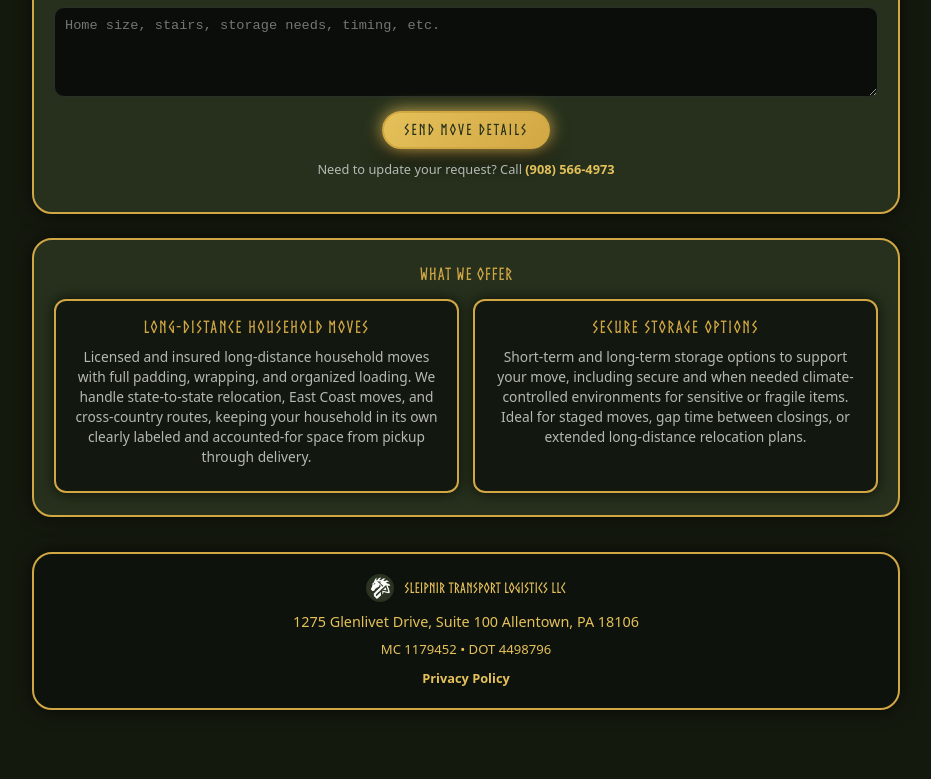
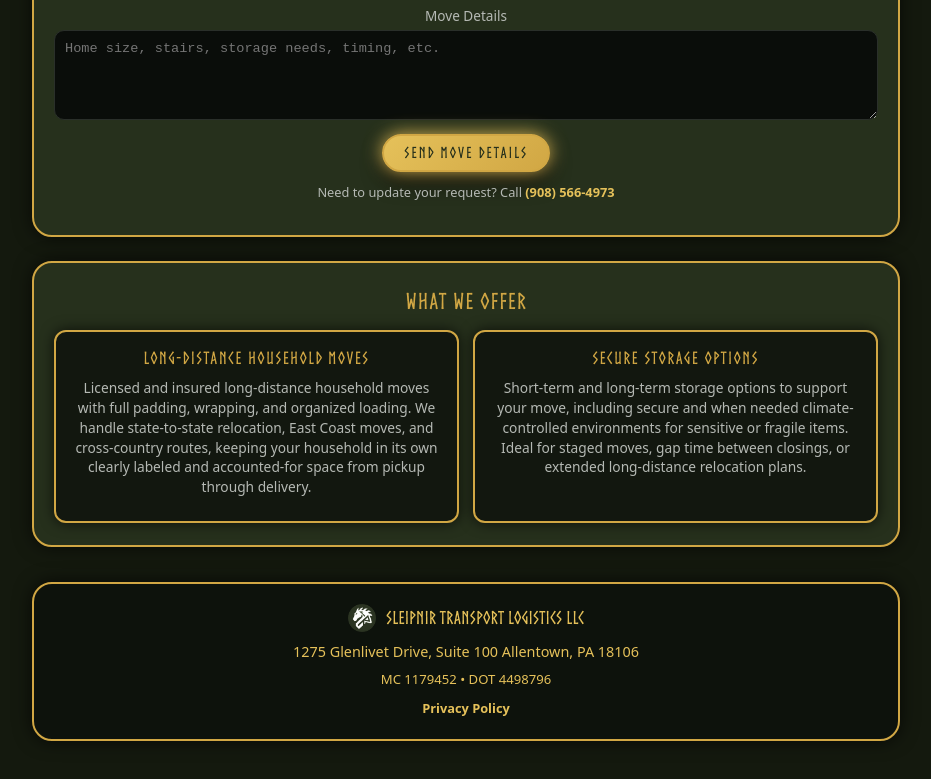
Before and after one commit to sleipnirtransport/sleipnir-transport, a plain HTML site: page index.html in a window 1280 px wide. Shown: the part 1795-2574 px from the top of the page, without its empty margins (174-1105 px from the left). Drawn offline with Linux system fonts and the light colour scheme.

Commit message:
Update index.html

```diff
--- a/index.html
+++ b/index.html
@@ -444,7 +444,15 @@
     white-space: normal;
   }
 }
+/* Size-only overrides (keep Norse exactly where it already is) */
+.section h2 {
+  font-size: 1.3rem;
+}
 
+.company-name .line1,
+.company-name .line2 {
+  font-size: 1.05rem;
+}
 
   </style>
 </head>
```
